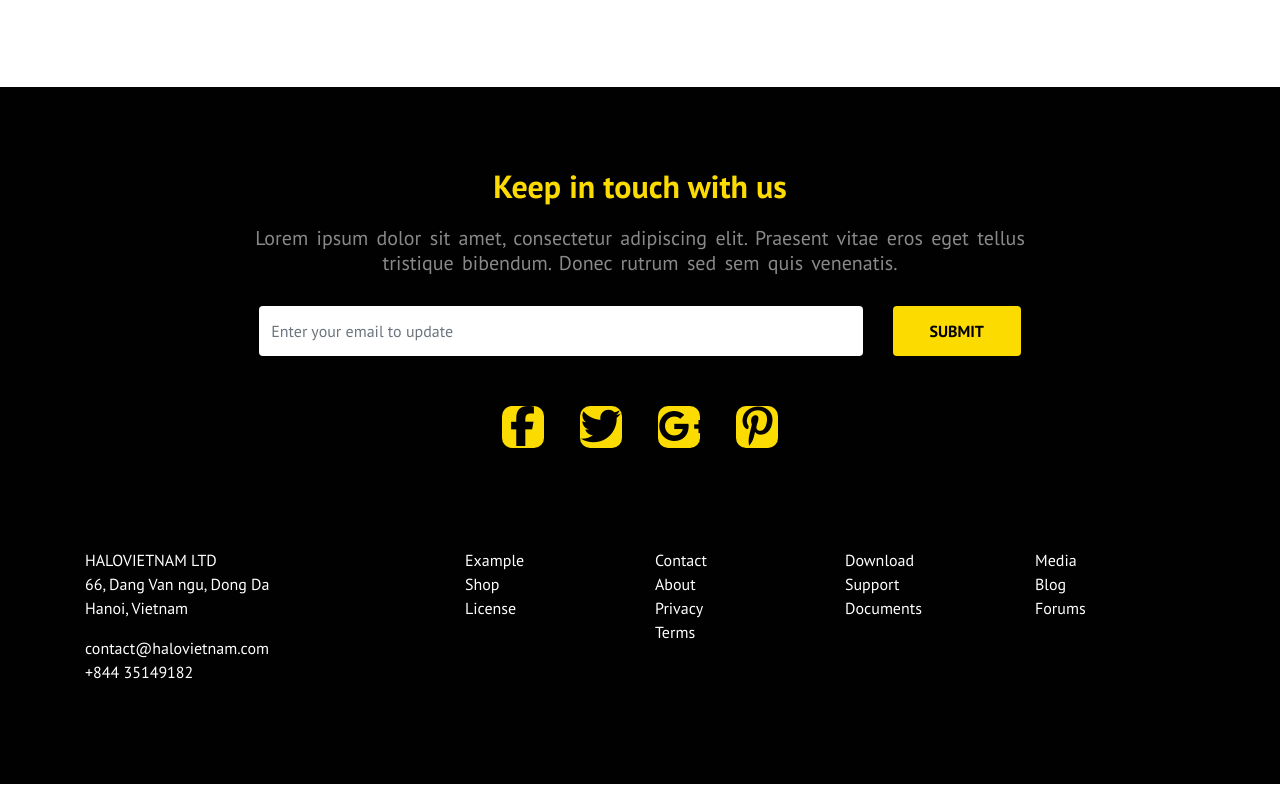
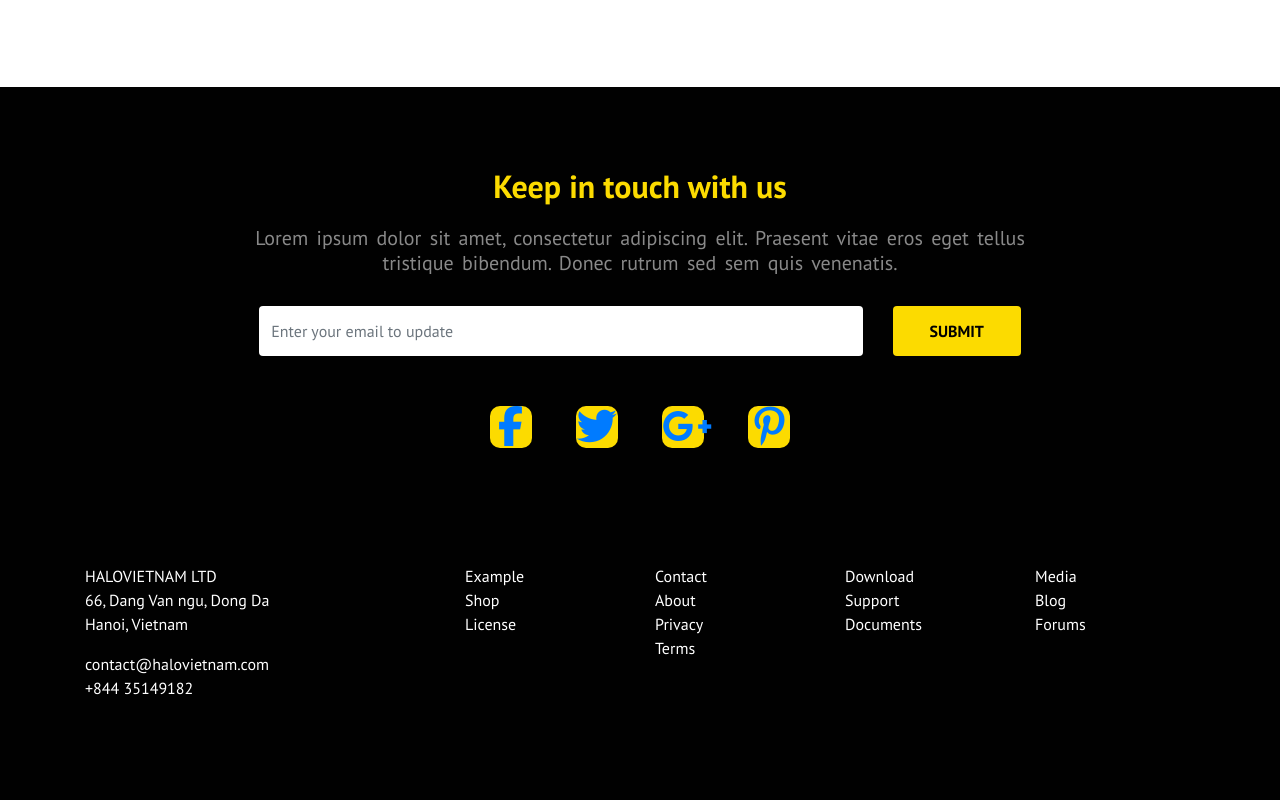
Before and after one commit to sunshuvo/tineyone, a plain HTML site: page index.html in a window 1280 px wide. Shown: the part 1315-2115 px from the top of the page. Drawn offline with Linux system fonts and the light colour scheme; a script that the page names is missing.

Commit message:
Update index.html

```diff
--- a/index.html
+++ b/index.html
@@ -323,13 +323,13 @@
 			<!-- links end -->
 			<!-- contact icon start -->
 			<div class="row justify-content-center">
-				<div class="col-12">
-					<div class="contact_icon">
-						<i class="fab fa-facebook-f"></i>
-						<i class="fab fa-twitter"></i>
-						<i class="fab fa-google-plus-g"></i>
-						<i class="fab fa-pinterest-p"></i>
-					</div>
+				<div class="col-12 contact_icon">
+					<ul class="list-inline text-center">
+						<li class="list-inline-item"><a href=""><i class="fab fa-facebook-f"></i></a></li>
+						<li class="list-inline-item"><a href=""><i class="fab fa-twitter"></i></a></li>
+						<li class="list-inline-item"><a href=""><i class="fab fa-google-plus-g"></i></a></li>
+						<li class="list-inline-item"><a href=""><i class="fab fa-pinterest-p"></i></a></li>
+					</ul>
 				</div>
 			</div>
 			<!-- contact icon end -->
```
